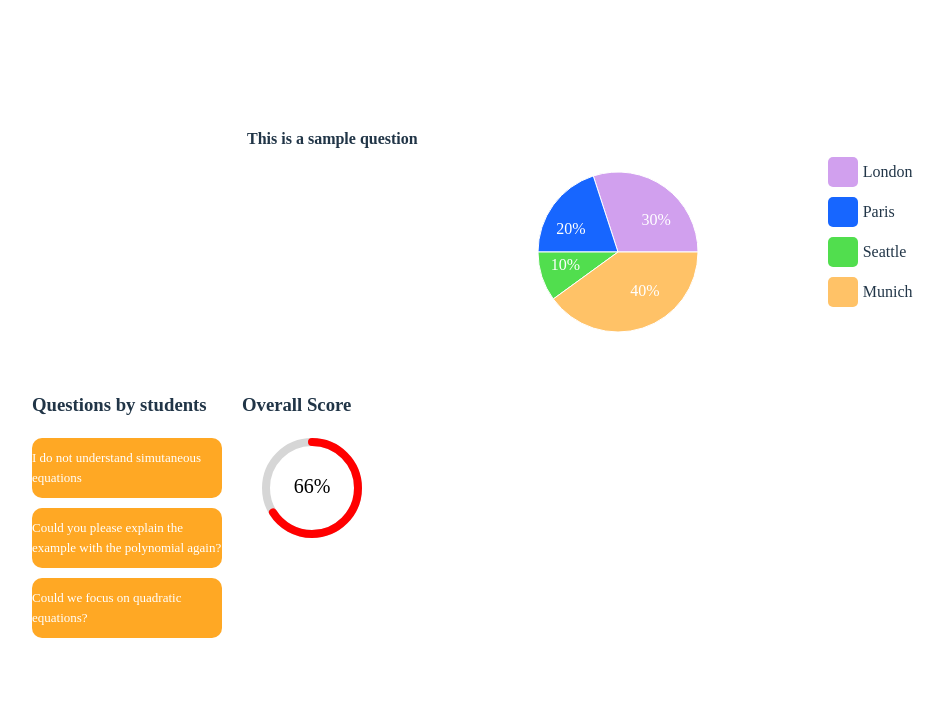
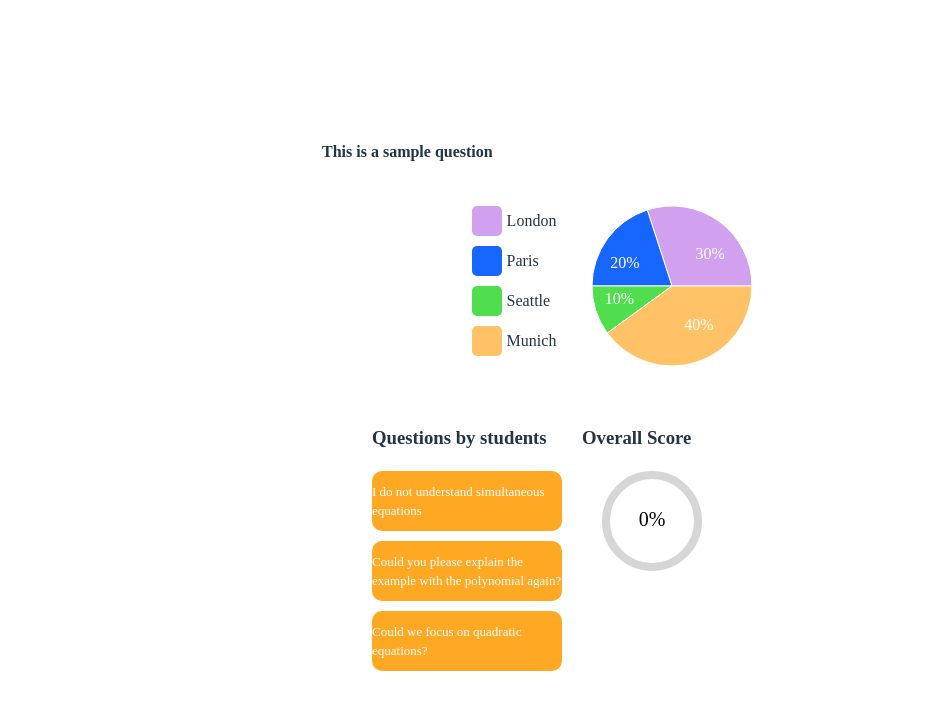
Before and after one commit to tomasmaillo/ichack24, a React (Vite) app: page /teacher in a window 1280 px wide. Shown: the top 710 px of the page, without its empty margins (18-961 px from the left). Built offline with nearby package versions, Linux system fonts and the light colour scheme.

Commit message:
Add graph component

```diff
--- /dev/null
+++ b/src/Components/Graph.tsx
@@ -0,0 +1,46 @@
+import React from 'react';
+import { PieChart, Pie, Cell } from 'recharts';
+
+const Graph = ({ dynamicData, COLORS, renderCustomizedLabel }) => {
+  return (
+    <div>
+      <h4>This is a sample question</h4>
+      <div style={{ display: 'flex', alignItems: 'center', justifyContent: 'center', gap: '1rem' }}>
+        <div style={{ display: 'flex', flexDirection: 'column' }}>
+          {dynamicData.map((entry, index) => (
+            <div key={`legend-${index}`} style={{ display: 'flex', alignItems: 'center', marginBottom: '10px' }}>
+              <div
+                style={{
+                  width: '30px',
+                  height: '30px',
+                  backgroundColor: COLORS[index % COLORS.length],
+                  borderRadius: '5px',
+                  marginRight: '5px',
+                }}
+              ></div>
+              <span>{entry.key}</span>
+            </div>
+          ))}
+        </div>
+        <PieChart width={200} height={200}>
+          <Pie
+            data={dynamicData}
+            cx="50%"
+            cy="50%"
+            labelLine={false}
+            label={renderCustomizedLabel}
+            outerRadius={80}
+            fill="#8884d8"
+            dataKey="value"
+          >
+            {dynamicData.map((entry, index) => (
+              <Cell key={`cell-${index}`} fill={COLORS[index % COLORS.length]} />
+            ))}
+          </Pie>
+        </PieChart>
+      </div>
+    </div>
+  );
+};
+
+export default Graph;
--- a/src/Pages/Teacher.tsx
+++ b/src/Pages/Teacher.tsx
@@ -1,7 +1,7 @@
 import React from 'react';
-import { PieChart, Pie, Cell, ResponsiveContainer } from 'recharts';
 import { CircularProgressbar } from 'react-circular-progressbar';
 import 'react-circular-progressbar/dist/styles.css';
+import Graph from '../Components/Graph'; // Adjust the path based on your project structure
 
 const Teacher = () => {
   const rawData = ['London', 3, 'Paris', 2, 'Seattle', 1, 'Munich', 4];
@@ -9,12 +9,33 @@ const Teacher = () => {
   for (let i = 0; i < rawData.length; i += 2) {
     dynamicData.push({ key: rawData[i], value: rawData[i + 1] });
   }
-  console.log(dynamicData);
 
+  const questions = [
+    {
+      question: 'What is the capital of France?',
+      choices: ['London', 'Paris', 'Seattle', 'Munich'],
+      answer: 'Paris',
+    },
+
+    // Add more questions as needed
+  ];
+
+  // Calculate overall score
+  const totalQuestions = questions.length;
+  const correctAnswers = dynamicData.filter((entry) => {
+    const question = questions.find((q) => q.question === entry.key);
+    return question && entry.value === question.choices.indexOf(question.answer) + 1;
+  }).length;
+
+  const overallScore = (correctAnswers / totalQuestions) * 100;
 
   const COLORS = ['#D1A0EE', '#1766FF', '#51DE4E', '#FFC267'];
   const RECTCOLOR = '#FFA824';
-  const texts = ['I do not understand simutaneous equations', 'Could you please explain the example with the polynomial again?', 'Could we focus on quadratic equations?',];
+  const texts = [
+    'I do not understand simultaneous equations',
+    'Could you please explain the example with the polynomial again?',
+    'Could we focus on quadratic equations?',
+  ];
 
   const RADIAN = Math.PI / 180;
   const renderCustomizedLabel = ({ cx, cy, midAngle, innerRadius, outerRadius, percent, index }) => {
@@ -29,53 +50,11 @@ const Teacher = () => {
     );
   };
 
-  const percentage = 66;
-
   return (
-    <div>
-      <div style={{ marginTop: '-100px' }}>
-        <ResponsiveContainer width="100%" height={300}>
-          <div style={{ display: 'flex' }}>
-            <h4 style={{ marginLeft: '265px', marginTop: '75px' }}>This is a sample question</h4>
-            <div style={{ flex: 1 }}>
-              <PieChart width={400} height={400}>
-                <Pie
-                  data={dynamicData}
-                  cx="50%"
-                  cy="50%"
-                  labelLine={false}
-                  label={renderCustomizedLabel}
-                  outerRadius={80}
-                  fill="#8884d8"
-                  dataKey="value"
-                >
-                  {dynamicData.map((entry, index) => (
-                    <Cell key={`cell-${index}`} fill={COLORS[index % COLORS.length]} />
-                  ))}
-                </Pie>
-              </PieChart>
-            </div>
-            <div style={{ display: 'flex', flexDirection: 'column', marginLeft: '10px', marginTop: '105px', }}>
-              {dynamicData.map((entry, index) => (
-                <div key={`legend-${index}`} style={{ display: 'flex', alignItems: 'center', marginBottom: '10px' }}>
-                  <div
-                    style={{
-                      width: '30px',
-                      height: '30px',
-                      backgroundColor: COLORS[index % COLORS.length],
-                      borderRadius: '5px',
-                      marginRight: '5px',
-                    }}
-                  ></div>
-                  <span>{entry.key}</span>
-                </div>
-              ))}
-            </div>
-          </div>
-        </ResponsiveContainer>
-      </div>
-
-      <div style={{ display: 'flex', marginTop: '20px', marginLeft: '50px', }}>
+    <div style={{ width: '100vw' }}>
+      <div style={{ maxWidth: '600px', margin: 'auto' }}>
+        <Graph dynamicData={dynamicData} COLORS={COLORS} renderCustomizedLabel={renderCustomizedLabel} />
+        <div style={{ display: 'flex', marginTop: '20px', marginLeft: '50px' }}>
         <div style={{ flexDirection: 'column', marginRight: '20px' }}>
           <h3> Questions by students</h3>
           {[0, 1, 2].map((index) => (
@@ -103,8 +82,8 @@ const Teacher = () => {
             <h3>Overall Score</h3>
           </div>
           <CircularProgressbar
-            value={percentage}
-            text={`${percentage}%`}
+            value={overallScore}
+            text={`${overallScore.toFixed(0)}%`}
             styles={{
               root: { width: '100px', marginLeft: '20px' },
               path: { stroke: 'red' },
@@ -113,6 +92,7 @@ const Teacher = () => {
           />
         </div>
       </div>
+      </div>
     </div>
   );
 };
```
